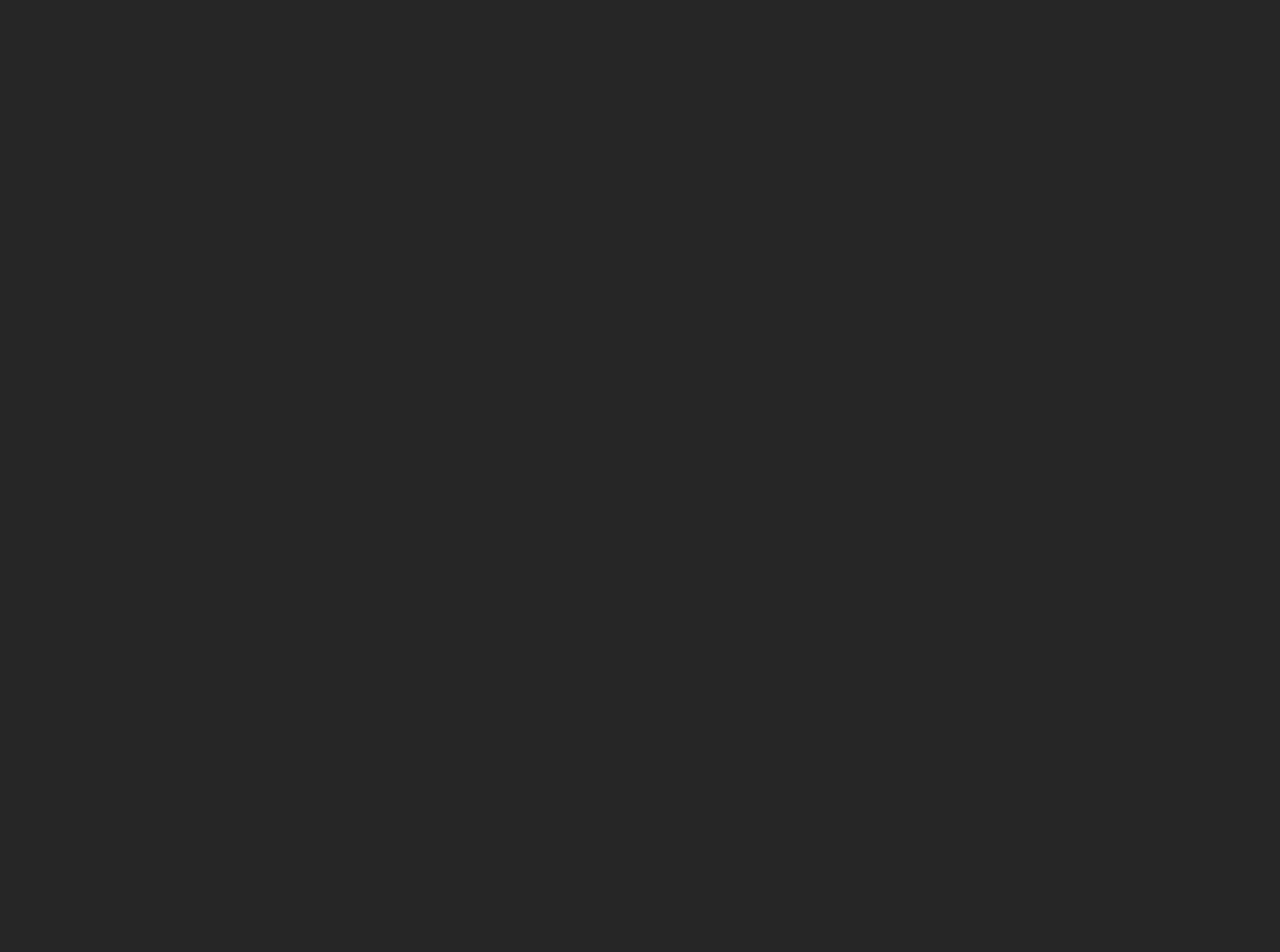
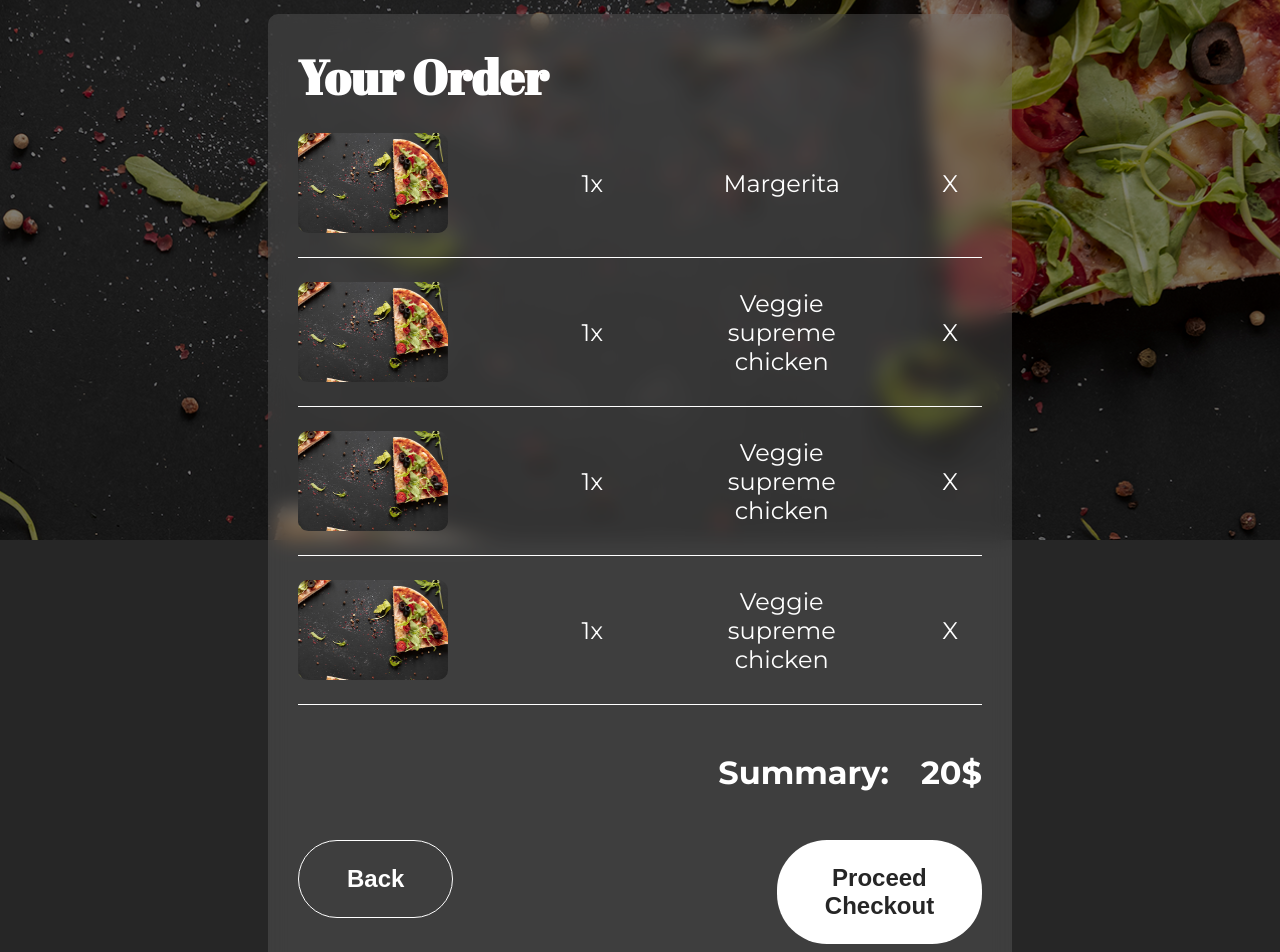
Before and after one commit to Frqs69/Pizza-Website, a React (Vite) app: page /checkout in a window 1280 px wide. Before the commit this address had no page. Shown: the part 260-1212 px from the top of the page. Before the commit the page ends 800 px from the top, so only its background shows below. Built offline with nearby package versions, Linux system fonts and the light colour scheme.

Commit message:
added checkout component

```diff
--- a/src/App.jsx
+++ b/src/App.jsx
@@ -2,6 +2,7 @@
 import HomePageRoot from "./homePageRoot";
 import ErrorPage from "./errorPage";
 import OrderPage from "./orderPage";
+import CheckoutPage from "./checkoutPage";
 import "./App.scss";
 
 const router = createBrowserRouter([
@@ -14,6 +15,10 @@
 		path: "/order",
 		element: <OrderPage />,
 	},
+	{
+		path: "/checkout",
+		element: <CheckoutPage />,
+	},
 ]);
 
 function App() {
--- /dev/null
+++ b/src/checkoutPage.jsx
@@ -0,0 +1,5 @@
+import Checkout from "./components/checkoutComponent/checkout.component";
+
+export default function CheckoutPage() {
+	return <Checkout />;
+}
--- /dev/null
+++ b/src/components/checkoutComponent/checkout.component.jsx
@@ -0,0 +1,56 @@
+import { Link } from "react-router-dom";
+
+import OrderNav from "../orderNavComponent/orderNav.component";
+import Button from "../buttonComponent/button.component";
+
+import "./checkout.styles.scss";
+
+export default function Checkout() {
+	return (
+		<>
+			<div className='checkoutComponent'></div>
+			<div className='checkoutBox'>
+				<OrderNav />
+				<div className='checkoutList'>
+					<h2>Your Order</h2>
+					<ul>
+						<li className='checkoutListItem'>
+							<img src='/HeroImage.png' className='pizzaImgCheckout' alt='' />
+							<p className='count'>1x</p>
+							<p className='product'>Margerita</p>
+							<p className='deleteButton'>X</p>
+						</li>
+						<li className='checkoutListItem'>
+							<img src='/HeroImage.png' className='pizzaImgCheckout' alt='' />
+							<p className='count'>1x</p>
+							<p className='product'>Veggie supreme chicken</p>
+							<p className='deleteButton'>X</p>
+						</li>
+						<li className='checkoutListItem'>
+							<img src='/HeroImage.png' className='pizzaImgCheckout' alt='' />
+							<p className='count'>1x</p>
+							<p className='product'>Veggie supreme chicken</p>
+							<p className='deleteButton'>X</p>
+						</li>
+						<li className='checkoutListItem'>
+							<img src='/HeroImage.png' className='pizzaImgCheckout' alt='' />
+							<p className='count'>1x</p>
+							<p className='product'>Veggie supreme chicken</p>
+							<p className='deleteButton'>X</p>
+						</li>
+					</ul>
+					<div className='summaryBox'>
+						<p className='summaryBox-title'>Summary:</p>
+						<span className='summaryBox-value'>20$</span>
+					</div>
+					<div className='paymentButtonBox'>
+						<Link to={"/order"}>
+							<Button className='backButton'>Back</Button>
+						</Link>
+						<Button className='paymentButton'>Proceed Checkout</Button>
+					</div>
+				</div>
+			</div>
+		</>
+	);
+}
--- /dev/null
+++ b/src/components/checkoutComponent/checkout.styles.scss
@@ -0,0 +1,122 @@
+.checkoutComponent {
+	background-image: url("/HeroImage.png");
+	background-size: cover;
+	height: 100vh;
+	width: 100%;
+	position: fixed;
+	z-index: -1;
+
+	&::before {
+		position: absolute;
+		width: 100%;
+		height: 100%;
+		content: "";
+		background-color: rgba(0, 0, 0, 0.5);
+	}
+}
+
+.checkoutListItem {
+	display: flex;
+	width: 100%;
+	justify-content: space-between;
+	align-items: center;
+	border-bottom: 1px solid #fff;
+	padding-bottom: 1em;
+	font-size: 1.2rem;
+	margin-bottom: 1em;
+	list-style: none;
+}
+
+.summaryBox {
+	width: 100%;
+	font-size: 2rem;
+	display: flex;
+	justify-content: space-between;
+	margin: 1.5em 0;
+	font-weight: bold;
+}
+
+.checkoutList {
+	backdrop-filter: blur(10px);
+	background-color: rgba(119, 119, 119, 0.3);
+	border-radius: 10px;
+	margin-top: 3em;
+	padding: 3em;
+	position: relative;
+}
+
+@supports (-webkit-backdrop-filter: none) or (backdrop-filter: none) {
+	.checkoutList {
+		-webkit-backdrop-filter: blur(10px);
+		backdrop-filter: blur(10px);
+	}
+}
+
+.checkoutBox {
+	padding: 2em;
+}
+
+.pizzaImgCheckout {
+	display: none;
+}
+.paymentButton {
+	width: 100%;
+}
+.backButton {
+	background: none;
+	color: #fff;
+	border: 1px solid #fff;
+	margin-bottom: 1em;
+	width: 100%;
+}
+
+@media (min-width: 768px) {
+	.pizzaImgCheckout {
+		display: block;
+		border-radius: 10px;
+		width: 150px;
+		height: 100px;
+	}
+	.checkoutList {
+		margin: 0 auto;
+		width: 60%;
+	}
+
+	.checkoutListItem {
+		display: grid;
+		grid-template-columns: repeat(5, 1fr);
+		width: 100%;
+		text-align: center;
+		font-size: 1.5rem;
+		align-items: center;
+	}
+
+	.count {
+		text-align: left;
+		grid-column: 3/3;
+	}
+
+	.deleteButton {
+		text-align: right;
+		margin-right: 1em;
+	}
+
+	.summaryBox {
+		justify-content: flex-end;
+		gap: 1em;
+	}
+
+	.paymentButtonBox {
+		width: 100%;
+		display: flex;
+		justify-content: space-between;
+	}
+
+	.backButton {
+		margin-bottom: 0;
+	}
+
+	.paymentButton {
+		width: 30%;
+	}
+}
--- a/src/components/orderNavComponent/orderNav.component.jsx
+++ b/src/components/orderNavComponent/orderNav.component.jsx
@@ -1,8 +1,16 @@
+import { useState } from "react";
+
+import OrderNavList from "../orderNavListComponent/orderNavList.component";
+
 import "./orderNav.styles.scss";
 
 export default function OrderNav() {
+	const [openOrderNavList, setOpenOrderNavList] = useState(false);
+
+	const openNavList = () => setOpenOrderNavList(!openOrderNavList);
+
 	return (
-		<nav className='pizzaListNav'>
+		<nav className='pizzaListNav' onClick={openNavList}>
 			<img src='/logo.svg' alt='logo' />
 			<h2 className='pizzaList-title'>
 				Delicious pizza is already almost at your door.
@@ -10,6 +18,7 @@
 			<div className='imgBox'>
 				<img className='shoppingCart' src='/cart.svg' alt='shopping cart' />
 				<p className='shoppingCartCount'>0</p>
+				{openOrderNavList ? <OrderNavList /> : ""}
 			</div>
 		</nav>
 	);
--- a/src/components/orderNavComponent/orderNav.styles.scss
+++ b/src/components/orderNavComponent/orderNav.styles.scss
@@ -1,6 +1,11 @@
 .pizzaListNav {
 	display: flex;
 	flex-direction: column;
+	cursor: pointer;
+}
+
+.pizzaList-title {
+	z-index: 2;
 }
 
 .imgBox {
@@ -16,7 +21,7 @@
 	align-items: center;
 	position: absolute;
 	right: -15px;
-	bottom: -15px;
+	top: -15px;
 	background-color: #fff;
 
 	width: 40px;
--- /dev/null
+++ b/src/components/orderNavListComponent/orderNavList.component.jsx
@@ -0,0 +1,36 @@
+import { Link } from "react-router-dom";
+import Button from "../buttonComponent/button.component";
+import "./orderNavList.styles.scss";
+
+export default function OrderNavList() {
+	return (
+		<div className='orderList'>
+			<p className='orderListTitle'>Your Order</p>
+			<ul>
+				<li className='orderListItem'>
+					<p className='count'>1x</p>
+					<p className='product'>Margerita</p>
+					<p className='deleteButton'>X</p>
+				</li>
+				<li className='orderListItem'>
+					<p className='count'>1x</p>
+					<p className='product'>Veggie supreme chicken</p>
+					<p className='deleteButton'>X</p>
+				</li>
+				<li className='orderListItem'>
+					<p className='count'>1x</p>
+					<p className='product'>Veggie supreme chicken</p>
+					<p className='deleteButton'>X</p>
+				</li>
+				<li className='orderListItem'>
+					<p className='count'>1x</p>
+					<p className='product'>Veggie supreme chicken</p>
+					<p className='deleteButton'>X</p>
+				</li>
+			</ul>
+			<Link to='/checkout'>
+				<Button className='orderListButton'>Checkout</Button>
+			</Link>
+		</div>
+	);
+}
--- /dev/null
+++ b/src/components/orderNavListComponent/orderNavList.styles.scss
@@ -0,0 +1,51 @@
+.orderList {
+	position: absolute;
+	left: -200%;
+	top: 90%;
+	color: #000;
+	width: 300px;
+	background-color: #fff;
+	padding: 2em;
+	z-index: 10;
+	border-radius: 10px;
+
+	.orderListTitle {
+		font-size: 2rem;
+		font-weight: bold;
+		margin-bottom: 1em;
+	}
+}
+
+.orderListItem {
+	display: flex;
+	width: 100%;
+	justify-content: space-between;
+	align-items: center;
+	border-bottom: 1px solid #000;
+	padding-bottom: 1em;
+	font-size: 1.2rem;
+	margin-bottom: 1em;
+	list-style: none;
+}
+
+.product {
+	text-align: center;
+}
+
+.orderListButton {
+	margin-top: 1em;
+	width: 100%;
+	border: 1px solid #000;
+}
+
+@media (min-width: 768px) {
+	.orderList {
+		left: -460%;
+		top: 60%;
+	}
+
+	.orderListButton {
+		margin-top: 2em;
+		padding: 0.5em;
+	}
+}
```
